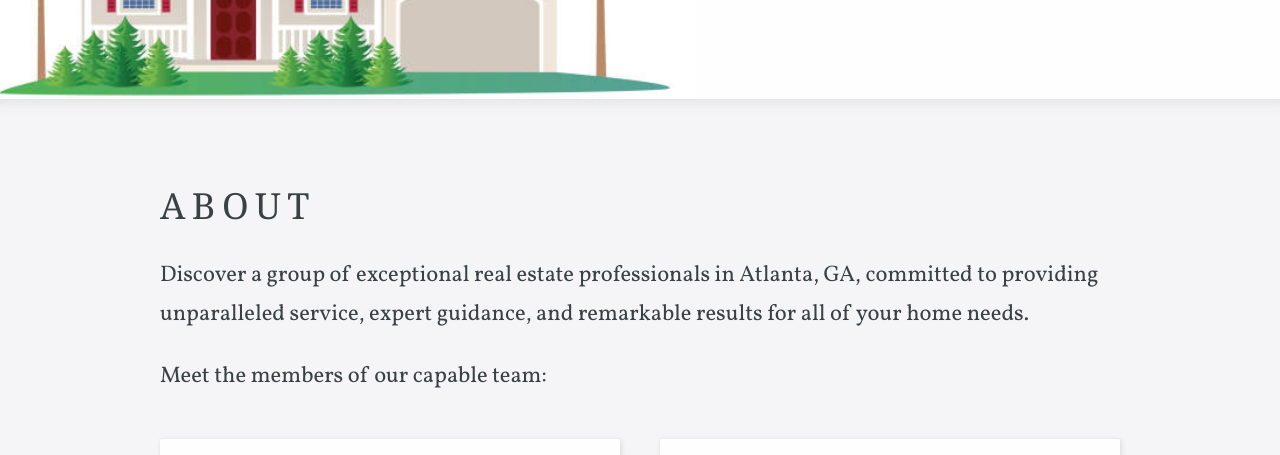
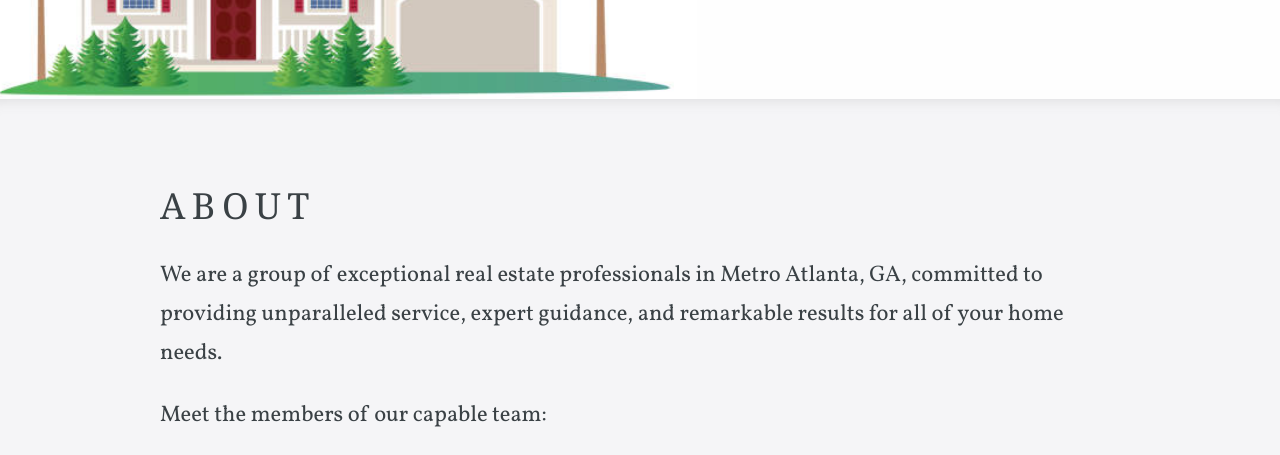
Before and after one commit to johnsonpremierllc/johnsonpremierllc.github.io, a Jekyll site: the page built from about.html, in a window 1280 px wide and 900 px high, scrolled down 321 px, cut to the strip 0-455 px from the top of the window. Built offline with Jekyll 4.4.1, drawn with Linux system fonts in a browser that asks for light colours; some web fonts are replaced.

```diff
--- a/_config.yml
+++ b/_config.yml
@@ -1,8 +1,7 @@
 # ----
 # Site
-
 title: Johnson Premier LLC
-url: "https://orchid-heron.cloudvent.net"
+url: "https://johnsonpremierllc.github.io/"
 baseurl:
 google_analytics_key:
 google_maps_javascript_api_key:
--- a/about.html
+++ b/about.html
@@ -9,7 +9,7 @@ navigation_order: 1
 
 <div class="editable">
 	<p>
-		Discover a group of exceptional real estate professionals in Atlanta, GA, committed to providing unparalleled service, expert guidance, and remarkable results for all of your home needs.
+		We are a group of exceptional real estate professionals in Metro Atlanta, GA, committed to providing unparalleled service, expert guidance, and remarkable results for all of your home needs.
 	</p>
 
 	<p>Meet the members of our capable team:</p>
```
